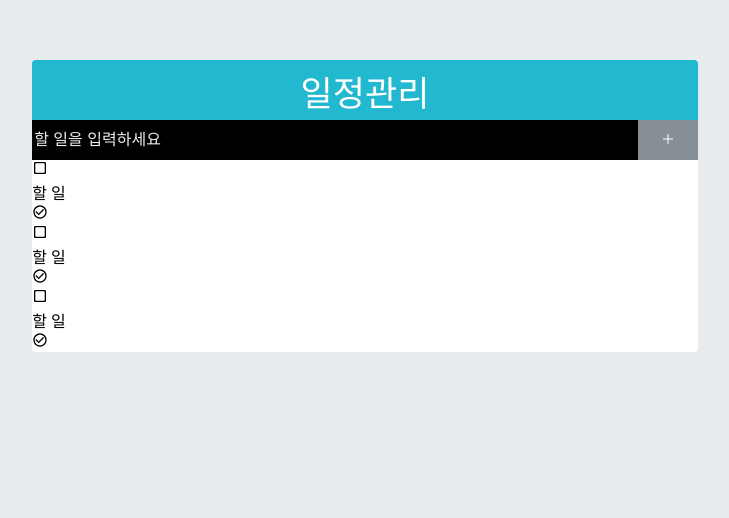
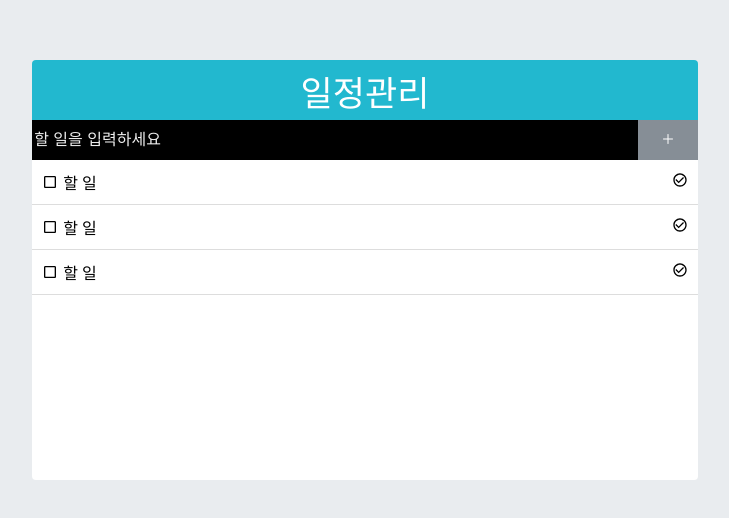
Before and after one commit to kkt9102/TodoList_App, a React (Create React App) app: page / in a window 1280 px wide. Shown: the top 518 px of the page, without its empty margins (275-1004 px from the left). Built offline with nearby package versions, Linux system fonts and the light colour scheme.

Commit message:
스타일 1차작업

```diff
--- a/package.json
+++ b/package.json
@@ -6,11 +6,14 @@
     "@testing-library/jest-dom": "^5.16.1",
     "@testing-library/react": "^12.1.2",
     "@testing-library/user-event": "^13.5.0",
+    "node-sass": "^7.0.1",
     "react": "^17.0.2",
     "react-dom": "^17.0.2",
     "react-icon": "^1.0.0",
     "react-icons": "^4.3.1",
     "react-scripts": "5.0.0",
+    "sass": "^1.49.0",
+    "scss": "^0.2.4",
     "web-vitals": "^2.1.3"
   },
   "scripts": {
--- a/src/components/Todo.css
+++ b/src/components/Todo.css
@@ -6,3 +6,7 @@
 .TodoTemplate .content input::placeholder {color:#eeeeee;}
 .TodoTemplate .content button {width:6rem; height:4rem; border:none; outline:none; background:#868e96; color:#ffffff; font-size:2rem;}
 .TodoTemplate .TodoInsert {display:flex;}
+.TodoList {min-height: 32rem; max-height: 51.3rem; overflow-y:auto;}
+.TodoListItem {padding:1rem; display:flex; align-items:center; border-bottom:0.1rem solid #dddddd;}
+.TodoListItem .checkbox {display:flex; flex-grow:1; align-items:center; cursor: pointer;}
+.TodoListItem .checkbox .text {margin-left:0.5rem; flex:1 0 0;}
--- a/src/components/TodoListItem.js
+++ b/src/components/TodoListItem.js
@@ -7,6 +7,7 @@ import {MdCheckCircleOutline
 
 import './Todo.css';
 
+// import './TodoListItem.scss';
 const TodoListItem = () => {
     return(
         <div className="TodoListItem">
--- /dev/null
+++ b/src/components/TodoListItem.scss
@@ -0,0 +1,53 @@
+.TodoListItem {
+    padding: 1rem;
+    display: flex;
+    align-items: center;
+
+    &:nth-child(even) {
+        background: #f8f9fa;
+    }
+
+    .checkbox {
+        cursor: pointer;
+        flex: 1 0 0;
+        display: flex;
+        align-items: center;
+    }
+
+    svg {
+        font-size: 1.5rem;
+    }
+
+    .text {
+        margin-left: 0.5rem;
+        flex: 1 0 0;
+    }
+
+    &.checked {
+        svg {
+            color: #22b8cf;
+        }
+
+        .text {
+            color: #abd5bd;
+            text-decoration: line-through;
+        }
+    }
+}
+
+.remove {
+    display: flex;
+    align-items: center;
+    font-size: 1.5rem;
+    color: #ff6b6b;
+    cursor: pointer;
+
+    &:hover {
+        color: #ff8787;
+    }
+}
+
+&+& {
+    border-top:1px solid #dee2e6;
+
+}
```
Also changed, not shown: 1 other file (tests, documents, lock files or other folders).
